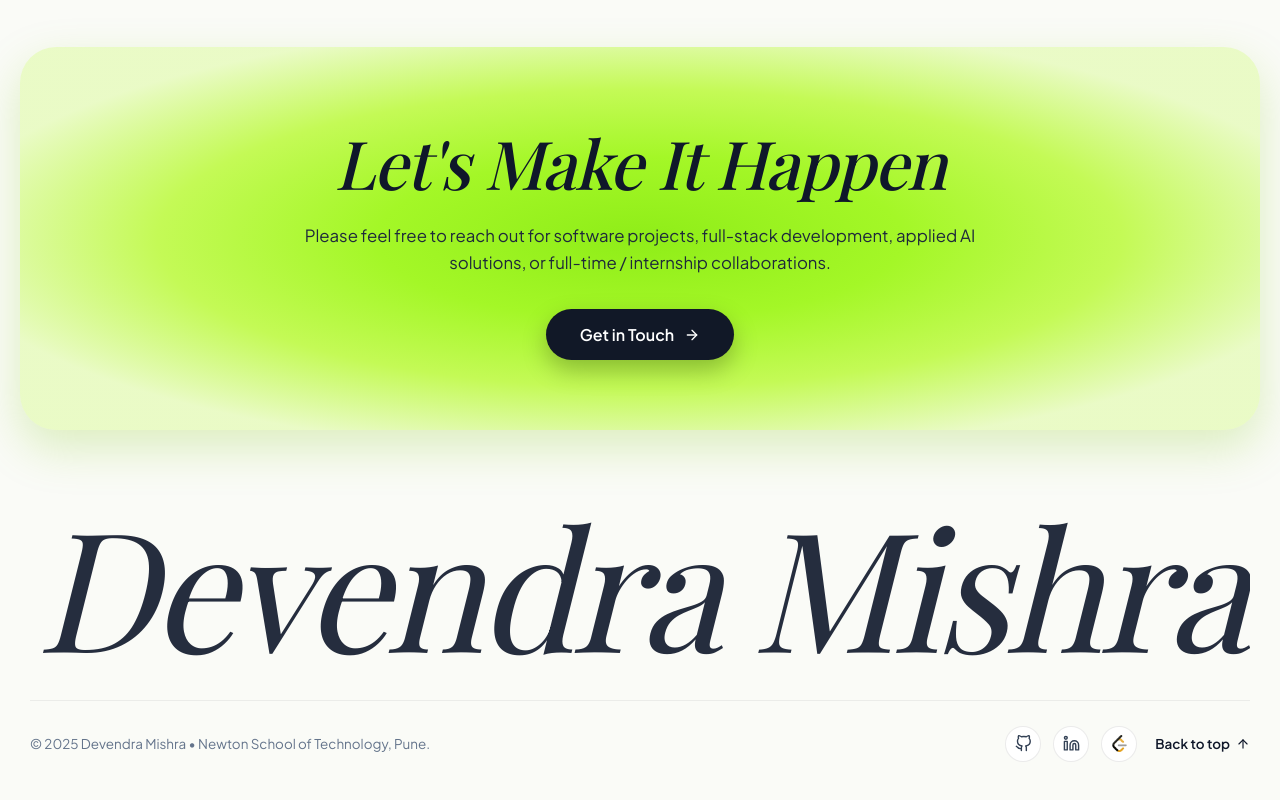
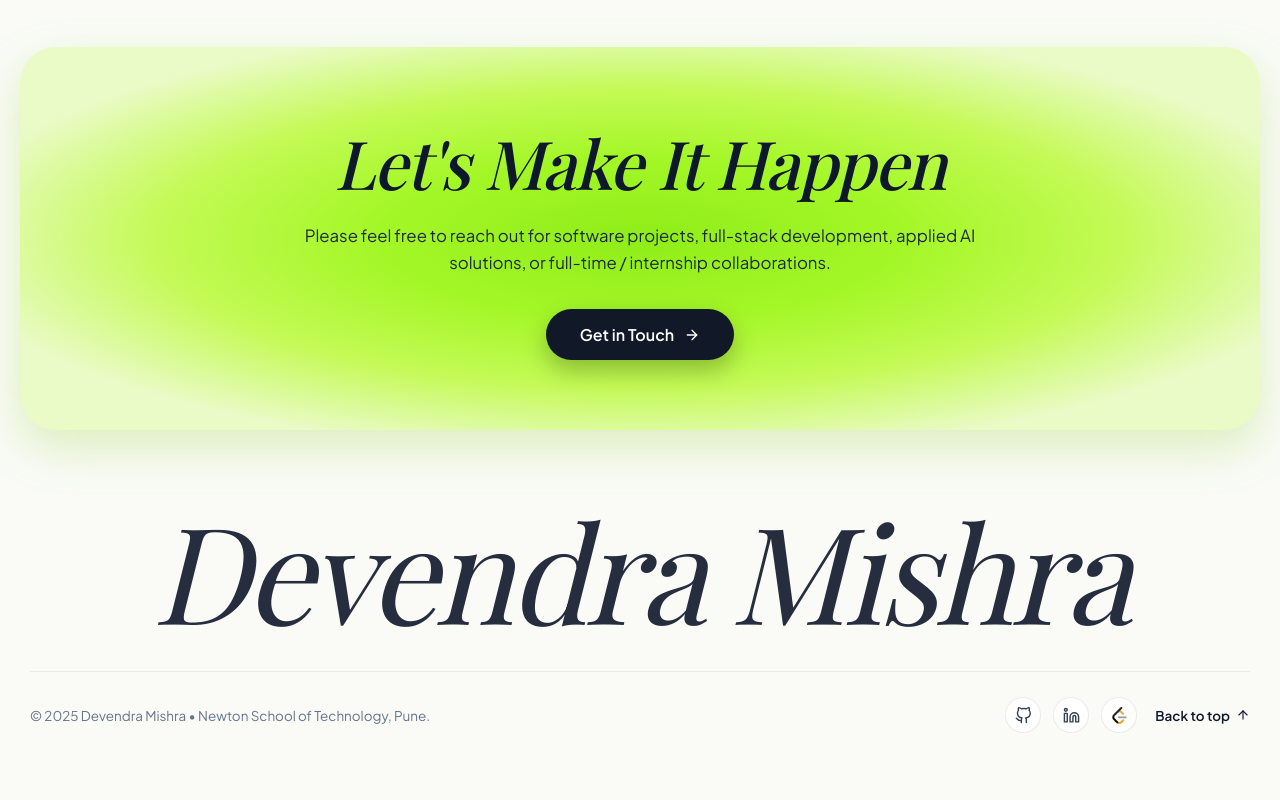
Before and after one commit to Mishra-coder/My-Portfolio, a React (Vite) app: page / in a window 1280 px wide. Shown: the part 3574-4374 px from the top of the page. After the commit the page ends 4347 px from the top, so only its background shows below. Built offline with nearby package versions, Linux system fonts and the light colour scheme; a web font is replaced by a local one.

Commit message:
fix: footer signature no longer clipped on desktop

```diff
--- a/src/theme.css
+++ b/src/theme.css
@@ -2922,7 +2922,8 @@ body::after {
   display: inline-block;
   font-family: 'Playfair Display', Georgia, serif;
   font-style: italic;
-  font-size: clamp(4.5rem, 13vw, 13rem);
+  font-size: clamp(2.4rem, 10.5vw, 9.5rem);
+  max-width: 100%;
   font-weight: 400;
   color: #0f172a;
   letter-spacing: -0.03em;
```
